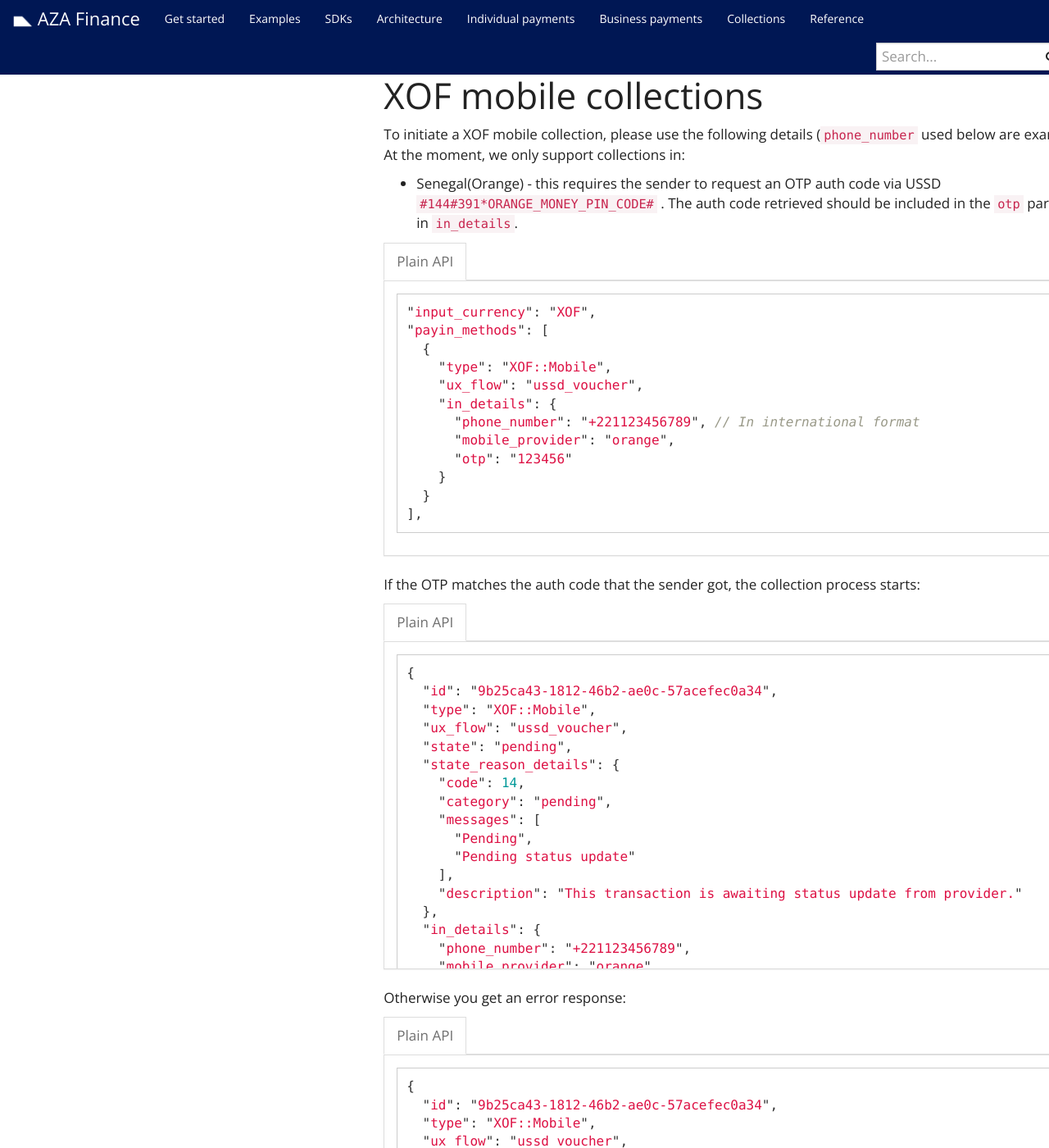
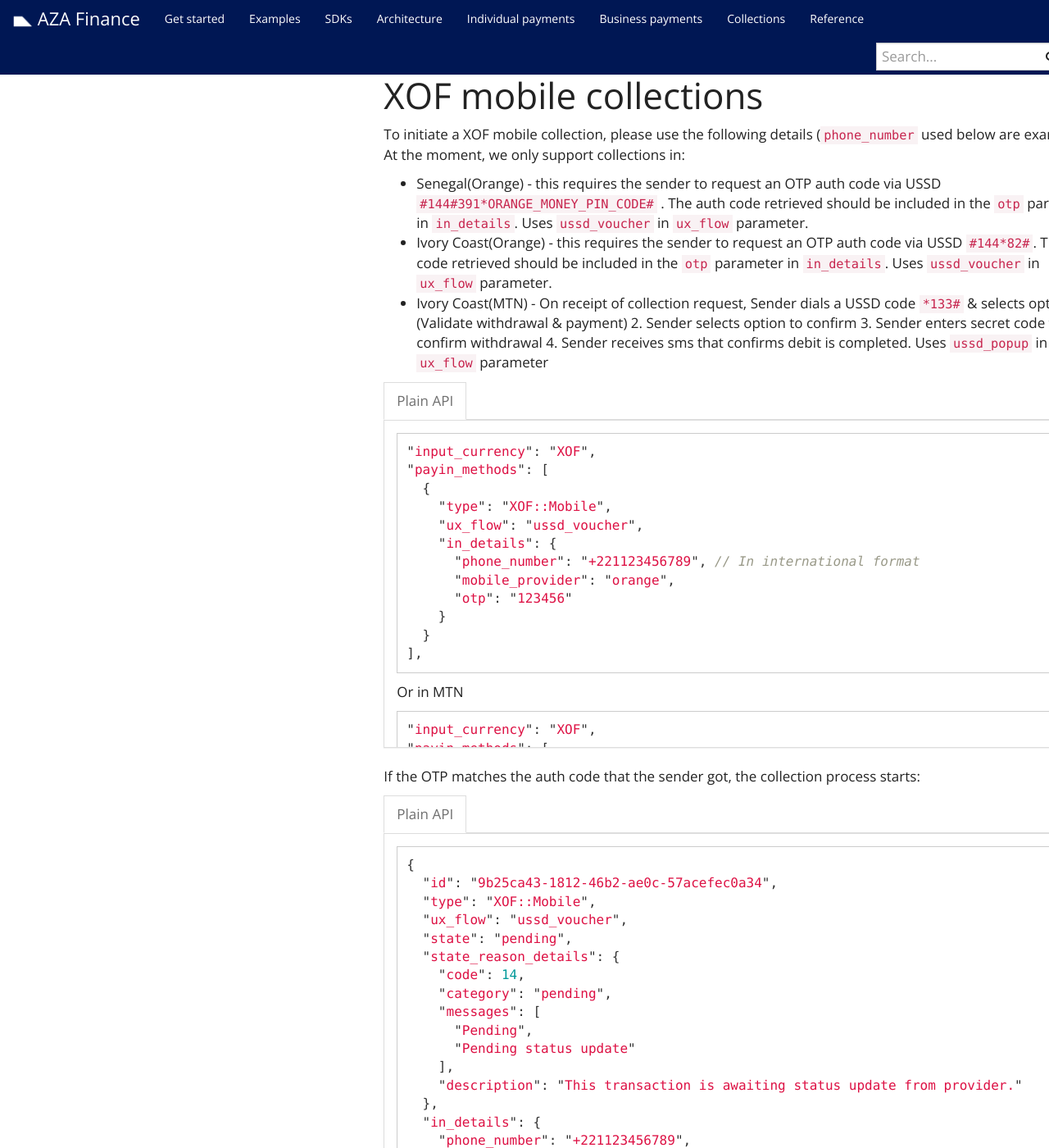
Before and after one commit to transferzero/api-documentation, a Jekyll site: the page built from _docs/collection-details.md, in a window 1280 px wide and 1400 px high, scrolled down 4121 px. Shown: the whole window at 82% size. Built offline with Jekyll 4.4.1, drawn with Linux system fonts in a browser that asks for light colours; nearby versions of some CDN libraries; comment, search, counter and statistics services are not loaded.

Commit message:
[BTA-9007] Update docs for XOF mobile collections in ivory coast (#118)
* BTA-9007-update docs for XOF mobile collections in ivory coast

* BTA-9007-update ux_flow for mtn

* Update _docs/collection-details.md

Co-authored-by: Evanson Wachira <evansonwachira@gmail.com>

* Update _docs/collection-details.md

Co-authored-by: Gadiza Zerari <gadisha@bitpesa.co>

Co-authored-by: Evanson Wachira <evansonwachira@gmail.com>
Co-authored-by: Gadiza Zerari <gadisha@bitpesa.co>

````diff
--- a/_docs/collection-details.md
+++ b/_docs/collection-details.md
@@ -205,7 +205,10 @@ Once the funds have been successfully received from the sender, `payin_method.pa
 To initiate a XOF mobile collection, please use the following details (`phone_number` used below are examples):
 At the moment, we only support collections in:
 
-- Senegal(Orange) - this requires the sender to request an OTP auth code via USSD `#144#391*ORANGE_MONEY_PIN_CODE#` . The auth code retrieved should be included in the `otp` parameter in `in_details`.
+- Senegal(Orange) - this requires the sender to request an OTP auth code via USSD `#144#391*ORANGE_MONEY_PIN_CODE#` . The auth code retrieved should be included in the `otp` parameter in `in_details`. Uses `ussd_voucher` in `ux_flow` parameter.
+- Ivory Coast(Orange) - this requires the sender to request an OTP auth code via USSD `#144*82#`. The auth code retrieved should be included in the `otp` parameter in `in_details`. Uses `ussd_voucher` in `ux_flow` parameter.
+- Ivory Coast(MTN) - On receipt of collection request, Sender dials a USSD code `*133#`  & selects option 1 (Validate withdrawal & payment) 2. Sender selects option to confirm 3. Sender enters secret code to confirm withdrawal 4. Sender receives sms that confirms debit is completed. Uses `ussd_popup` in `ux_flow` parameter
+
 
 {% capture data-raw %}
 
@@ -219,6 +222,23 @@ At the moment, we only support collections in:
       "phone_number": "+221123456789", // In international format
       "mobile_provider": "orange",
       "otp": "123456"
+    }
+  }
+],
+```
+
+ Or in MTN
+
+
+```javascript
+"input_currency": "XOF",
+"payin_methods": [
+  {
+    "type": "XOF::Mobile",
+    "ux_flow": "ussd_popup",
+    "in_details": {
+      "phone_number": "+2250506369147", // In international format
+      "mobile_provider": "mtn"
     }
   }
 ],
````
